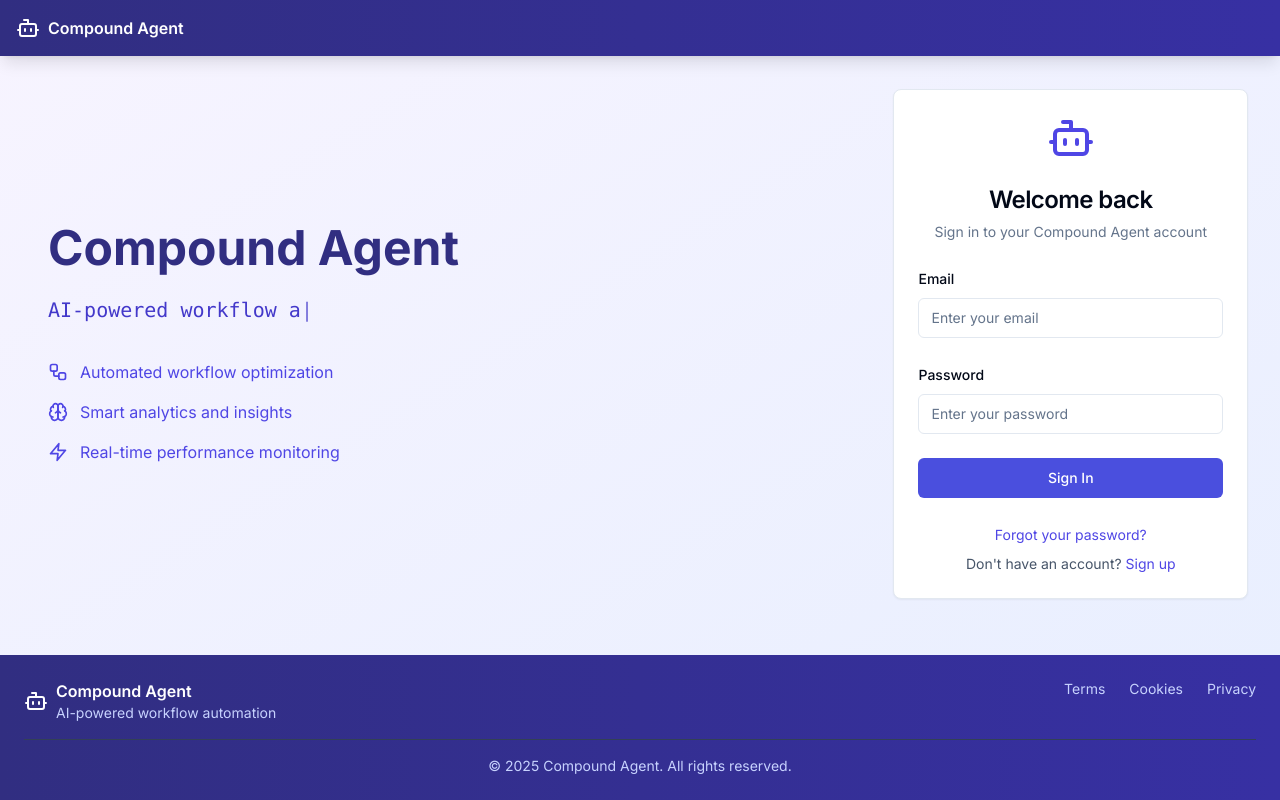
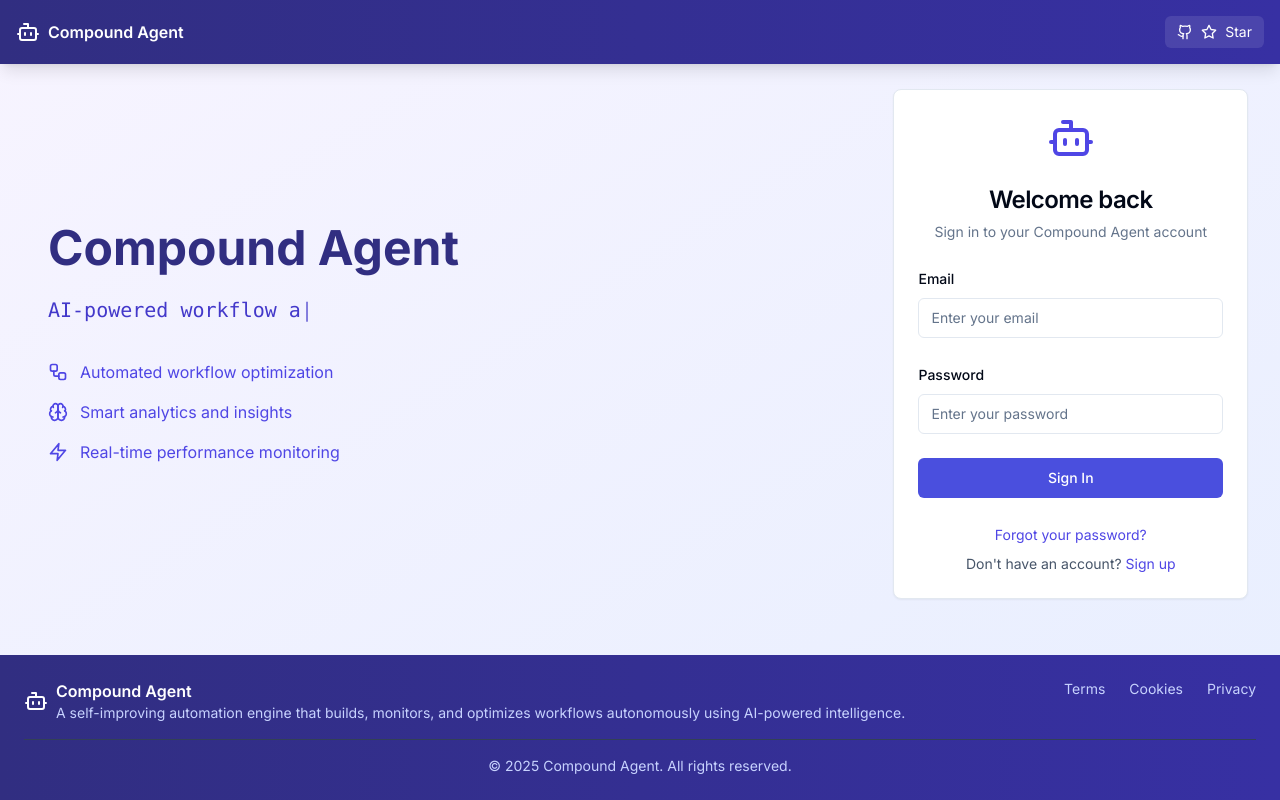
Before and after one commit to monodox/compound-agent, a Next.js app: page /auth/login in a window 1280 px wide. Built offline with nearby package versions, Linux system fonts and the light colour scheme.

Commit message:
Update footer description and refactor header layout for improved clarity

```diff
--- a/src/components/app-footer.tsx
+++ b/src/components/app-footer.tsx
@@ -9,7 +9,7 @@ export function AppFooter() {
           <Bot className="h-6 w-6 text-white" />
           <div>
             <div className="font-semibold text-white">Compound Agent</div>
-            <div className="text-sm">AI-powered workflow automation</div>
+            <div className="text-sm">A self-improving automation engine that builds, monitors, and optimizes workflows autonomously using AI-powered intelligence.</div>
           </div>
         </div>
         <div className="flex gap-6">
--- a/src/components/app-header.tsx
+++ b/src/components/app-header.tsx
@@ -1,13 +1,25 @@
 import Link from 'next/link'
-import { Bot } from 'lucide-react'
+import { Bot, Star, Github } from 'lucide-react'
 
 export function AppHeader() {
   return (
     <header className="fixed top-0 left-0 right-0 z-50 w-full p-4 bg-gradient-to-r from-indigo-900 to-indigo-800 shadow-lg">
-      <Link href="/" className="flex items-center gap-2 text-white hover:text-indigo-400">
-        <Bot className="h-6 w-6" />
-        <span className="font-semibold">Compound Agent</span>
-      </Link>
+      <div className="flex items-center justify-between">
+        <Link href="/" className="flex items-center gap-2 text-white hover:text-indigo-400">
+          <Bot className="h-6 w-6" />
+          <span className="font-semibold">Compound Agent</span>
+        </Link>
+        <a
+          href="https://github.com/monodox/compound-agent"
+          target="_blank"
+          rel="noopener noreferrer"
+          className="flex items-center gap-2 px-3 py-1.5 text-sm text-white bg-white/10 hover:bg-white/20 rounded-md transition-colors"
+        >
+          <Github className="h-4 w-4" />
+          <Star className="h-4 w-4" />
+          Star
+        </a>
+      </div>
     </header>
   )
 }
```
